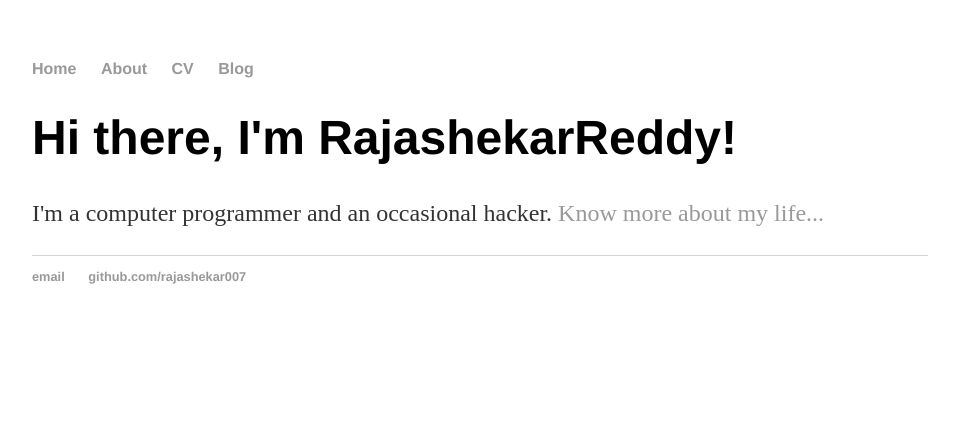
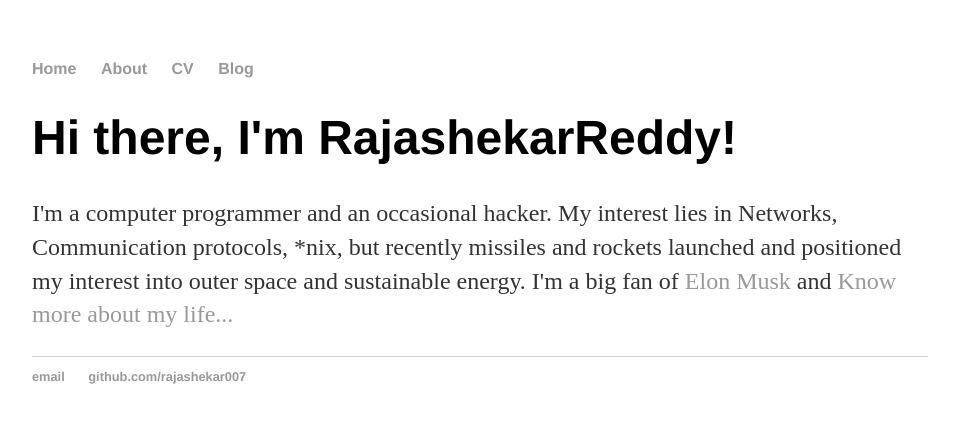
Before and after one commit to rajashekar007/rajashekar007.github.io, a Jekyll site: the page built from index.html, in a window 1280 px wide. Shown: the top 423 px of the page, without its empty margins (160-1119 px from the left). Built offline with Jekyll 4.4.1, drawn with Linux system fonts in a browser that asks for light colours.

Commit message:
Update index.html
add interests to home page

```diff
--- a/index.html
+++ b/index.html
@@ -4,5 +4,5 @@ title: RajashekarReddy Ereddy
 ---
     		<div class="blurb">
         		<h1>Hi there, I'm RajashekarReddy!</h1>
-				<p>I'm a computer programmer and an occasional hacker. <a href="/about">Know more about my life...</a></p>
+				<p>I'm a computer programmer and an occasional hacker. My interest lies in Networks, Communication protocols, *nix, but recently missiles and rockets launched and positioned my interest into outer space and sustainable energy. I'm a big fan of <a href="https://en.wikipedia.org/wiki/Elon_Musk">Elon Musk</a> and <a href="https://en.wikipedia.org/wiki/Tesla_Motors>Tesla motors</a> <a href="/about">Know more about my life...</a></p>
     		</div><!-- /.blurb -->
```
